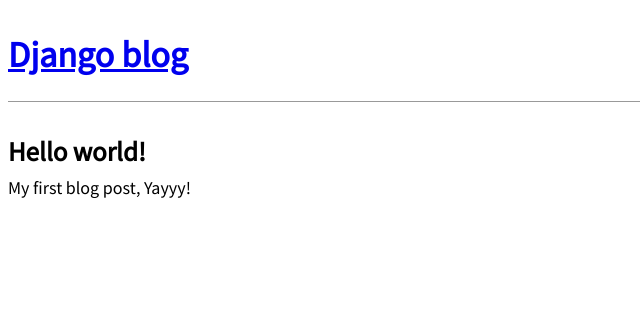
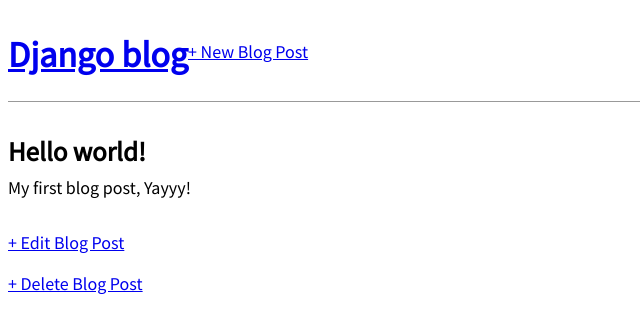
Before and after one commit to Manticora11/blog-project, a Django app: page /post/1/ in a window 1280 px wide. Shown: the top 333 px of the page, without its empty margins (0-640 px from the left). Run offline with Django 3.2, Linux system fonts and the light colour scheme; data comes from the database, SQL or seed files in the repository; both versions use the stored data as it was after the commit.

Commit message:
new templates for CRUD posts

```diff
--- a/blog/models.py
+++ b/blog/models.py
@@ -1,4 +1,5 @@
 from django.db import models
+from django.urls import reverse
 
 
 class Post(models.Model):
@@ -13,4 +14,6 @@
     def __str__(self):
         return self.title
 
+    def get_absolute_url(self):
+        return reverse('post_detail', args=[str(self.id)])
 # Create your models here.
--- a/blog/templates/base.html
+++ b/blog/templates/base.html
@@ -6,10 +6,15 @@
     <link href="{% static 'css/base.css' %}" rel="stylesheet">
   </head>
   <body>
-    <header>
-      <h1><a href="{% url 'home' %}">Django blog</a></h1>
-    </header>
     <div>
+      <header>
+        <div class="nav-left">
+      	  <h1><a href="{% url 'home' %}">Django blog</a></h1>
+	</div>
+	<div class="nav-right">
+	  <a href="{% url 'post_new' %}">+ New Blog Post</a>
+	</div>
+      </header>
       {% block content %}
       {% endblock content %}
     </div>
--- a/blog/templates/post_detail.html
+++ b/blog/templates/post_detail.html
@@ -2,8 +2,10 @@
 
 {% block content %}
   <div class="post-entry">
-    <h2>{{ object.title }}</h2>
-    <p>{{ object.body }}</p>
+    <h2>{{ post.title }}</h2>
+    <p>{{ post.body }}</p>
   </div>
 
+  <p><a href="{% url 'post_edit' post.pk %}">+ Edit Blog Post</a></p>
+  <p><a href="{% url 'post_delete' post.pk %}">+ Delete Blog Post</a></p>
 {% endblock content %}
--- a/blog/urls.py
+++ b/blog/urls.py
@@ -1,8 +1,16 @@
 from django.urls import path
-from .views import BlogListView, BlogDetailView
-
+from .views import (
+    BlogListView,
+    BlogDetailView,
+    BlogCreateView,
+    BlogUpdateView,
+    BlogDeleteView,
+)
 
 urlpatterns = [
+    path('post/<int:pk>/delete', BlogDeleteView.as_view(), name='post_delete'),
+    path('post/<int:pk>/edit/', BlogUpdateView.as_view(), name='post_edit'),
+    path('post/new/', BlogCreateView.as_view(), name='post_new'),
     path('post/<int:pk>/', BlogDetailView.as_view(), name='post_detail'),
     path('', BlogListView.as_view(), name='home'),
 ]
--- a/blog/views.py
+++ b/blog/views.py
@@ -1,4 +1,7 @@
 from django.views.generic import ListView, DetailView
+from django.views.generic.edit import CreateView, UpdateView, DeleteView
+from django.urls import reverse_lazy
+
 from .models import Post
 
 
@@ -10,4 +13,22 @@
 class BlogDetailView(DetailView):
     model = Post
     template_name = 'post_detail.html'
+
+
+class BlogCreateView(CreateView):
+    model = Post
+    template_name = 'post_new.html'
+    fields = ['title', 'author', 'body']
+
+
+class BlogUpdateView(UpdateView):
+    model = Post
+    template_name = 'post_edit.html'
+    fields = ['title', 'body']
+
+
+class BlogDeleteView(DeleteView):
+    model = Post
+    template_name = 'post_delete.html'
+    success_url = reverse_lazy('home')
 # Create your views here.
```
Also changed, not shown: blog/templates/post_delete.html (added, +9 -0 lines), blog/templates/post_edit.html (added, +9 -0 lines), blog/templates/post_new.html (added, +9 -0 lines), blog/tests.py (+21 -0 lines), db.sqlite3.
